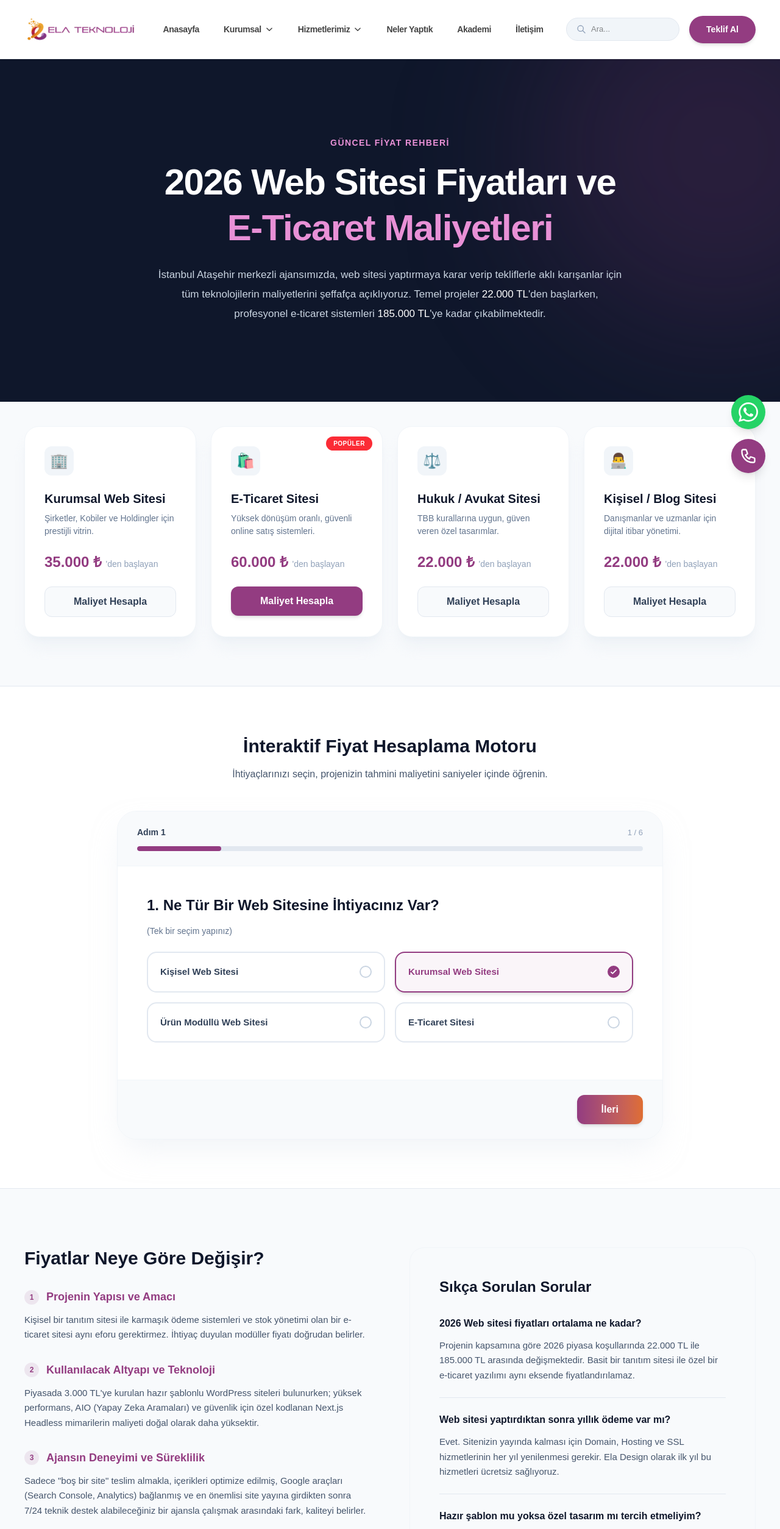
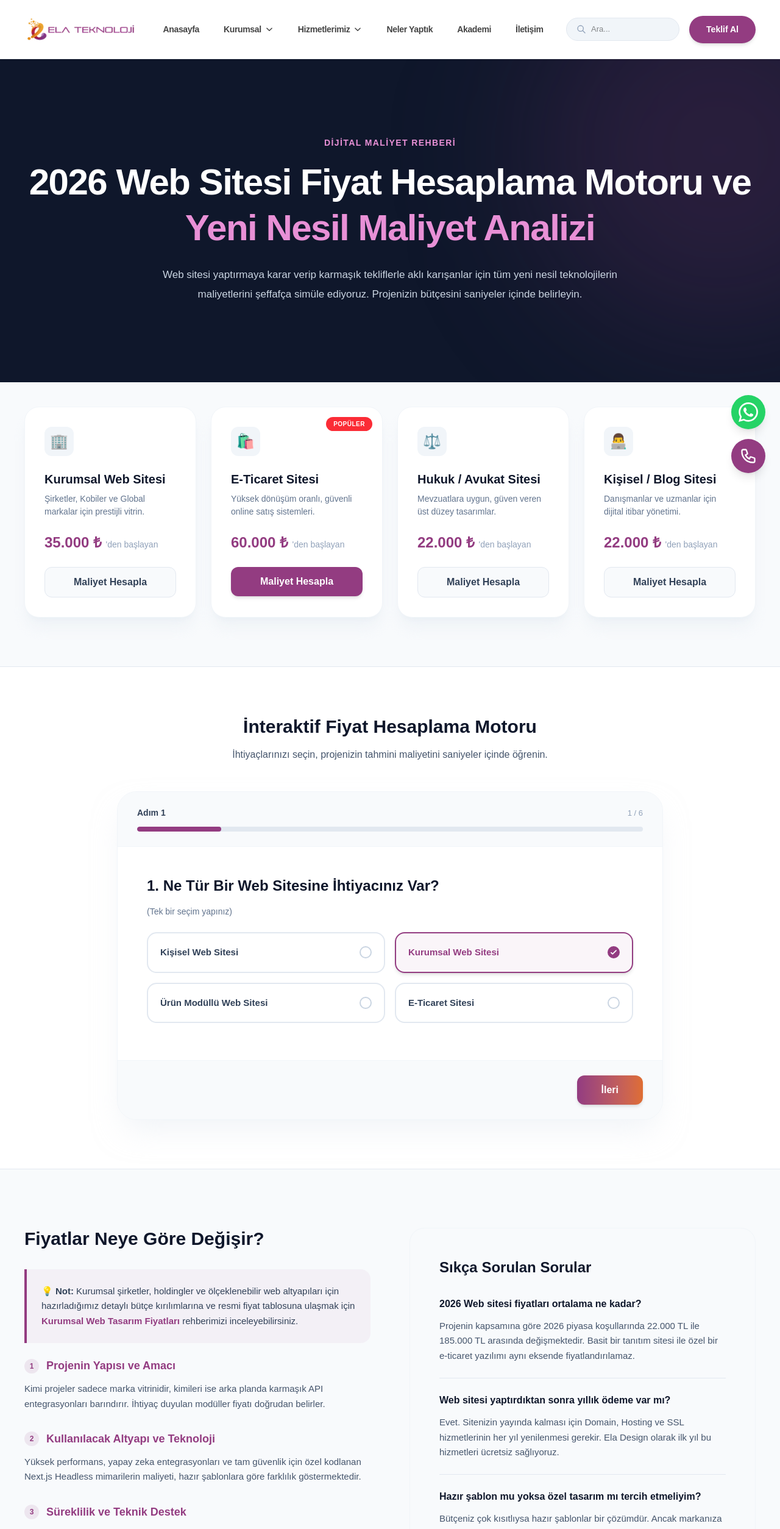
Before and after one commit to elamedya-sudo/eladesign-next, a Next.js app: page /web-sitesi-fiyatlari in a window 1280 px wide. Shown: the top 2508 px of the page at 61% size. Built offline with nearby package versions, Linux system fonts and the light colour scheme.

Commit message:
Fiyat sayfaları seo

```diff
--- a/app/(main)/web-sitesi-fiyatlari/page.tsx
+++ b/app/(main)/web-sitesi-fiyatlari/page.tsx
@@ -1,14 +1,16 @@
 import Link from "next/link";
 import PriceCalculator from "@/components/sections/PriceCalculator";
 
-// 1. SAYFAYA ÖZEL METADATA, CANONICAL VE OG ETİKETLERİ (CLAUDE SEO ÇÖZÜMÜ)
+// 1. GLOBAL VİZYON ODAKLI METADATA & CANONICAL
 export const metadata = {
-  title: "2026 Web Sitesi Fiyatları ve Maliyetleri",
-  description: "2026 güncel web sitesi tasarım fiyatları. Kurumsal web sitesi, e-ticaret ve özel yazılım maliyetlerini interaktif fiyat hesaplama motoruyla hemen öğrenin.",
-  alternates: { canonical: 'https://www.eladesign.org/web-sitesi-fiyatlari' },
+  title: "2026 Web Sitesi Fiyat Hesaplama Motoru & Proje Maliyetleri",
+  description: "Kurumsal web sitesi, e-ticaret ve özel yazılım maliyetlerinizi interaktif fiyat hesaplama motoruyla hemen öğrenin. 2026 güncel web teknolojileri bütçe rehberi.",
+  alternates: {
+    canonical: 'https://www.eladesign.org/web-sitesi-fiyatlari',
+  },
   openGraph: {
-    title: "2026 Web Sitesi Fiyatları | Ela Design",
-    description: "Kurumsal web sitesi, e-ticaret ve özel yazılım maliyetlerini interaktif fiyat hesaplama motoruyla hemen öğrenin.",
+    title: "2026 Web Sitesi Fiyat Hesaplama Motoru | Ela Design",
+    description: "Kurumsal web sitesi, e-ticaret ve özel yazılım maliyetlerinizi interaktif fiyat hesaplama motoruyla hemen öğrenin.",
     url: 'https://www.eladesign.org/web-sitesi-fiyatlari',
   }
 };
@@ -16,7 +18,6 @@ export const metadata = {
 export default function PricingPage() {
   const brandColor = "#933c81";
 
-  // SEO Odaklı SSS (Sıkça Sorulan Sorular) Verisi
   const faqs = [
     {
       q: "2026 Web sitesi fiyatları ortalama ne kadar?",
@@ -36,7 +37,7 @@ export default function PricingPage() {
     }
   ];
 
-  // 2. İKİLİ SCHEMA (BREADCRUMB + FAQ) YAPILANDIRMASI
+  // BREADCRUMB + FAQ SCHEMA
   const jsonLd = [
     {
       "@context": "https://schema.org",
@@ -72,7 +73,6 @@ export default function PricingPage() {
 
   return (
     <>
-      {/* Schema kodumuzu sayfanın arkasına görünmez bir şekilde gömüyoruz */}
       <script
         type="application/ld+json"
         dangerouslySetInnerHTML={{ __html: JSON.stringify(jsonLd) }}
@@ -80,33 +80,32 @@ export default function PricingPage() {
 
       <div className="bg-slate-50 min-h-screen">
 
-        {/* 1. HERO ALANI (SEO Odaklı Güçlendirilmiş H1) */}
+        {/* HERO ALANI */}
         <div className="bg-slate-900 py-24 lg:py-32 relative overflow-hidden">
           <div className="absolute top-0 right-0 w-[600px] h-[600px] bg-[#933c81]/20 blur-[120px] rounded-full pointer-events-none transform translate-x-1/3 -translate-y-1/4"></div>
 
           <div className="max-w-[1440px] mx-auto px-6 lg:px-10 text-center relative z-10">
             <p className="text-[14px] font-semibold uppercase tracking-widest text-[#e890d6] mb-4">
-              GÜNCEL FİYAT REHBERİ
+              DİJİTAL MALİYET REHBERİ
             </p>
-            {/* 3. H1 Etiketi: Lokasyon bazlı arama motoru hedefli */}
             <h1 className="text-4xl font-extrabold tracking-tight text-white sm:text-5xl lg:text-6xl mb-6 leading-tight">
-  2026 Web Sitesi Fiyatları ve <br className="hidden md:block" />
-  <span className="text-[#e890d6]">E-Ticaret Maliyetleri</span>
-</h1>
+              2026 Web Sitesi Fiyat Hesaplama Motoru ve <br className="hidden md:block" />
+              <span className="text-[#e890d6]">Yeni Nesil Maliyet Analizi</span>
+            </h1>
             <p className="max-w-3xl mx-auto text-[17px] leading-8 text-slate-300 font-light">
-              İstanbul Ataşehir merkezli ajansımızda, web sitesi yaptırmaya karar verip tekliflerle aklı karışanlar için tüm teknolojilerin maliyetlerini şeffafça açıklıyoruz. Temel projeler <strong className="text-white">22.000 TL</strong>'den başlarken, profesyonel e-ticaret sistemleri <strong className="text-white">185.000 TL</strong>'ye kadar çıkabilmektedir.
+              Web sitesi yaptırmaya karar verip karmaşık tekliflerle aklı karışanlar için tüm yeni nesil teknolojilerin maliyetlerini şeffafça simüle ediyoruz. Projenizin bütçesini saniyeler içinde belirleyin.
             </p>
           </div>
         </div>
 
-        {/* 2. ORTALAMA FİYAT KARTLARI (Paketler) */}
+        {/* PAKET KARTLARI */}
         <div className="max-w-[1440px] mx-auto px-6 lg:px-10 py-20 -mt-10 relative z-20">
           <div className="grid grid-cols-1 md:grid-cols-2 lg:grid-cols-4 gap-6">
 
             <div className="bg-white rounded-3xl p-8 border border-slate-100 shadow-xl shadow-slate-200/40 hover:-translate-y-2 transition-transform duration-300">
               <div className="w-12 h-12 bg-slate-100 rounded-xl flex items-center justify-center text-2xl mb-6">🏢</div>
               <h3 className="text-xl font-bold text-slate-900 mb-2">Kurumsal Web Sitesi</h3>
-              <p className="text-[14px] text-slate-500 mb-6">Şirketler, Kobiler ve Holdingler için prestijli vitrin.</p>
+              <p className="text-[14px] text-slate-500 mb-6">Şirketler, Kobiler ve Global markalar için prestijli vitrin.</p>
               <div className="text-2xl font-black text-[#933c81] mb-6">35.000 ₺ <span className="text-[14px] font-medium text-slate-400">'den başlayan</span></div>
               <Link href="#hesapla" className="block w-full py-3 text-center rounded-xl bg-slate-50 text-slate-700 font-semibold hover:bg-slate-100 transition-colors border border-slate-200">
                 Maliyet Hesapla
@@ -127,7 +126,7 @@ export default function PricingPage() {
             <div className="bg-white rounded-3xl p-8 border border-slate-100 shadow-xl shadow-slate-200/40 hover:-translate-y-2 transition-transform duration-300">
               <div className="w-12 h-12 bg-slate-100 rounded-xl flex items-center justify-center text-2xl mb-6">⚖️</div>
               <h3 className="text-xl font-bold text-slate-900 mb-2">Hukuk / Avukat Sitesi</h3>
-              <p className="text-[14px] text-slate-500 mb-6">TBB kurallarına uygun, güven veren özel tasarımlar.</p>
+              <p className="text-[14px] text-slate-500 mb-6">Mevzuatlara uygun, güven veren üst düzey tasarımlar.</p>
               <div className="text-2xl font-black text-[#933c81] mb-6">22.000 ₺ <span className="text-[14px] font-medium text-slate-400">'den başlayan</span></div>
               <Link href="#hesapla" className="block w-full py-3 text-center rounded-xl bg-slate-50 text-slate-700 font-semibold hover:bg-slate-100 transition-colors border border-slate-200">
                 Maliyet Hesapla
@@ -147,8 +146,8 @@ export default function PricingPage() {
           </div>
         </div>
 
-        {/* 3. İNTERAKTİF HESAPLAMA MOTORU ALANI */}
-        <div id="hesapla" className="py-20 bg-white border-y border-slate-200">
+        {/* INTERAKTİF HESAPLAMA MOTORU ALANI */}
+        <div id="hesapla" className="py-20 bg-white border-y border-slate-200 scroll-mt-20">
           <div className="max-w-[1000px] mx-auto px-6">
             <div className="text-center mb-12">
               <h2 className="text-3xl font-bold text-slate-900 mb-4">İnteraktif Fiyat Hesaplama Motoru</h2>
@@ -159,19 +158,27 @@ export default function PricingPage() {
           </div>
         </div>
 
-        {/* 4. SEO İÇERİĞİ VE SSS */}
+        {/* SEO İÇERİĞİ VE SSS (CRITICAL LINK JUICE TRANSFER) */}
         <div className="max-w-[1440px] mx-auto px-6 lg:px-10 py-24">
           <div className="grid grid-cols-1 lg:grid-cols-2 gap-16">
 
             <div>
               <h2 className="text-3xl font-bold text-slate-900 mb-8">Fiyatlar Neye Göre Değişir?</h2>
               <div className="space-y-8">
+
+                {/* STRATEJİK İÇ LİNKLEME ALANI - Backlink gücünü snippet sayfasına aktarıyoruz */}
+                <div className="bg-[#933c81]/5 border-l-4 border-[#933c81] p-6 rounded-r-2xl mb-6">
+                  <p className="text-[15px] text-slate-700 leading-relaxed font-medium">
+                    💡 <strong>Not:</strong> Kurumsal şirketler, holdingler ve ölçeklenebilir web altyapıları için hazırladığımız detaylı bütçe kırılımlarına ve resmi fiyat tablosuna ulaşmak için <Link href="/kurumsal-web-tasarim-fiyatlari" className="text-[#933c81] font-bold hover:underline">Kurumsal Web Tasarım Fiyatları</Link> rehberimizi inceleyebilirsiniz.
+                  </p>
+                </div>
+
                 <div>
                   <h3 className="text-[18px] font-bold text-[#933c81] mb-3 flex items-center">
                     <span className="w-6 h-6 rounded-full bg-[#933c81]/10 flex items-center justify-center text-[12px] mr-3">1</span>
                     Projenin Yapısı ve Amacı
                   </h3>
-                  <p className="text-slate-600 leading-relaxed text-[15px]">Kişisel bir tanıtım sitesi ile karmaşık ödeme sistemleri ve stok yönetimi olan bir e-ticaret sitesi aynı eforu gerektirmez. İhtiyaç duyulan modüller fiyatı doğrudan belirler.</p>
+                  <p className="text-slate-600 leading-relaxed text-[15px]">Kimi projeler sadece marka vitrinidir, kimileri ise arka planda karmaşık API entegrasyonları barındırır. İhtiyaç duyulan modüller fiyatı doğrudan belirler.</p>
                 </div>
 
                 <div>
@@ -179,15 +186,15 @@ export default function PricingPage() {
                     <span className="w-6 h-6 rounded-full bg-[#933c81]/10 flex items-center justify-center text-[12px] mr-3">2</span>
                     Kullanılacak Altyapı ve Teknoloji
                   </h3>
-                  <p className="text-slate-600 leading-relaxed text-[15px]">Piyasada 3.000 TL'ye kurulan hazır şablonlu WordPress siteleri bulunurken; yüksek performans, AIO (Yapay Zeka Aramaları) ve güvenlik için özel kodlanan Next.js Headless mimarilerin maliyeti doğal olarak daha yüksektir.</p>
+                  <p className="text-slate-600 leading-relaxed text-[15px]">Yüksek performans, yapay zeka entegrasyonları ve tam güvenlik için özel kodlanan Next.js Headless mimarilerin maliyeti, hazır şablonlara göre farklılık göstermektedir.</p>
                 </div>
 
                 <div>
                   <h3 className="text-[18px] font-bold text-[#933c81] mb-3 flex items-center">
                     <span className="w-6 h-6 rounded-full bg-[#933c81]/10 flex items-center justify-center text-[12px] mr-3">3</span>
-                    Ajansın Deneyimi ve Süreklilik
+                    Süreklilik ve Teknik Destek
                   </h3>
-                  <p className="text-slate-600 leading-relaxed text-[15px]">Sadece "boş bir site" teslim almakla, içerikleri optimize edilmiş, Google araçları (Search Console, Analytics) bağlanmış ve en önemlisi site yayına girdikten sonra 7/24 teknik destek alabileceğiniz bir ajansla çalışmak arasındaki fark, kaliteyi belirler.</p>
+                  <p className="text-slate-600 leading-relaxed text-[15px]">Sadece bir web sitesi teslim almak değil; tüm analizlerin yapılması, Google araçlarının optimizasyonu ve yayından sonra kesintisiz teknik destek sunulması kalite standardını belirler.</p>
                 </div>
               </div>
             </div>
```
Also changed, not shown: app/(main)/kurumsal-web-tasarim-fiyatlari/page.tsx (+22 -10 lines).
